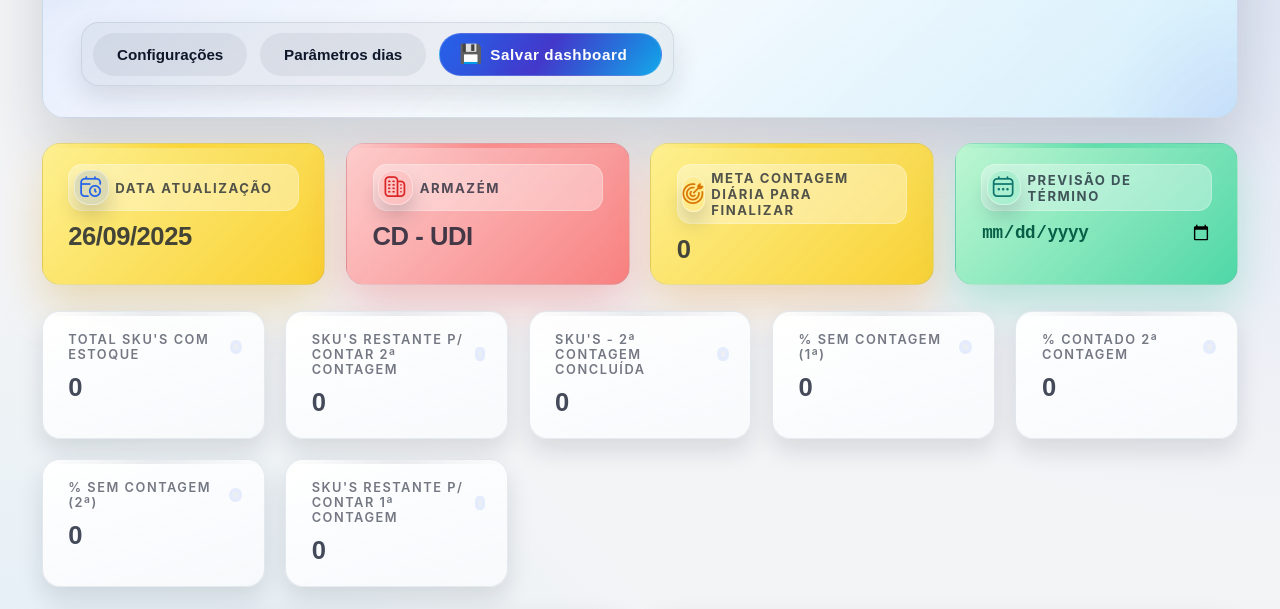
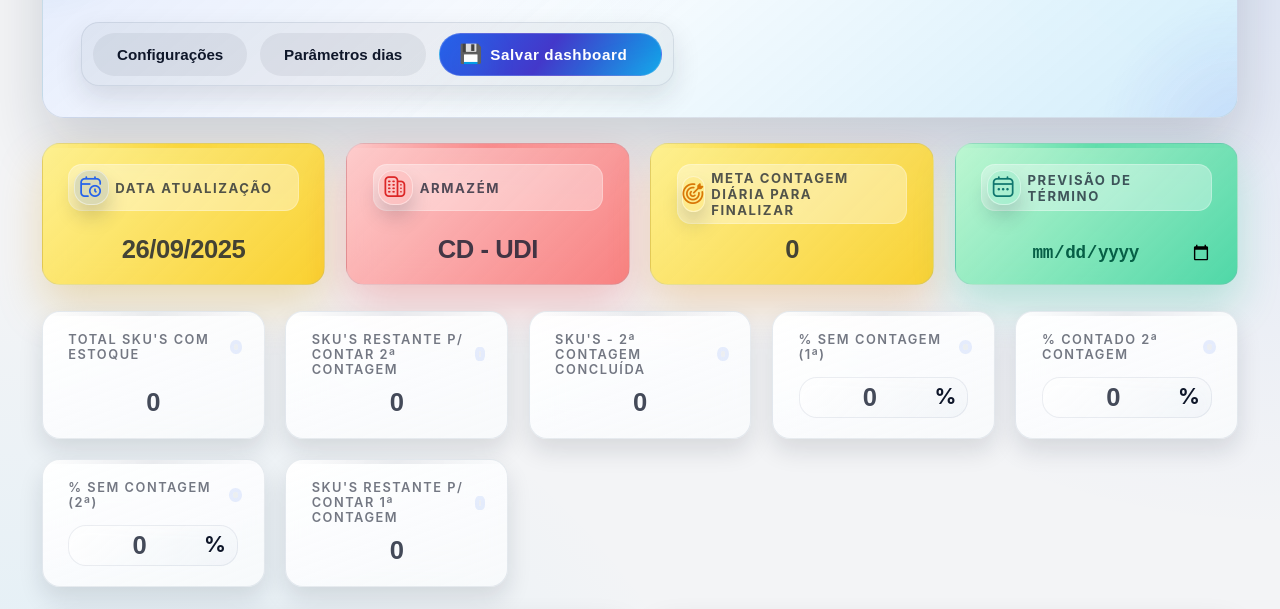
Before and after one commit to Zdx1000/Painel-de-Contagem, a plain HTML site: page componentes/index.html in a window 1280 px wide. Shown: the part 186-795 px from the top of the page. Drawn offline with nearby package versions, Linux system fonts and the light colour scheme.

Commit message:
gitignore

```diff
--- a/componentes/index.html
+++ b/componentes/index.html
@@ -72,15 +72,24 @@
             </article>
             <article class="card" data-field="percentualSemContagem">
                 <label for="percentual-sem-contagem">% sem contagem (1ª)</label>
-                <input id="percentual-sem-contagem" name="percentualSemContagem" type="number" min="0" max="100" step="0.01" placeholder="0" readonly>
+                <div class="card__value card__value--with-suffix">
+                    <input id="percentual-sem-contagem" name="percentualSemContagem" type="number" min="0" max="100" step="0.01" placeholder="0" readonly>
+                    <span class="card__suffix" aria-hidden="true">%</span>
+                </div>
             </article>
             <article class="card" data-field="percentualContadoSegunda">
                 <label for="percentual-contado-segunda">% contado 2ª contagem</label>
-                <input id="percentual-contado-segunda" name="percentualContadoSegunda" type="number" min="0" max="100" step="0.01" placeholder="0" readonly>
+                <div class="card__value card__value--with-suffix">
+                    <input id="percentual-contado-segunda" name="percentualContadoSegunda" type="number" min="0" max="100" step="0.01" placeholder="0" readonly>
+                    <span class="card__suffix" aria-hidden="true">%</span>
+                </div>
             </article>
             <article class="card" data-field="percentualSemContagemSegunda">
                 <label for="percentual-sem-contagem-segunda">% sem contagem (2ª)</label>
-                 <input id="percentual-sem-contagem-segunda" name="percentualSemContagemSegunda" type="number" min="0" max="100" step="0.01" placeholder="0" readonly>
+                 <div class="card__value card__value--with-suffix">
+                     <input id="percentual-sem-contagem-segunda" name="percentualSemContagemSegunda" type="number" min="0" max="100" step="0.01" placeholder="0" readonly>
+                     <span class="card__suffix" aria-hidden="true">%</span>
+                 </div>
             </article>
             <article class="card" data-field="skusRestantePrimeira">
                 <label for="skus-restante-primeira">SKU's restante p/ contar 1ª contagem</label>
--- a/componentes/style.css
+++ b/componentes/style.css
@@ -337,10 +337,12 @@ body {
 	display: flex;
 	flex-direction: column;
 	gap: 0.7rem;
+	justify-content: space-between;
 	position: relative;
 	overflow: hidden;
 	transform: translateY(0);
 	transition: transform 0.28s ease, box-shadow 0.28s ease, border-color 0.28s ease;
+	min-height: 125px;
 }
 
 
@@ -383,6 +385,36 @@ body {
 .card > * {
 	position: relative;
 	z-index: 1;
+}
+
+
+.card__value {
+	margin-top: auto;
+	display: flex;
+	align-items: baseline;
+	justify-content: center;
+	gap: 0.35rem;
+	color: inherit;
+}
+
+.card__value--with-suffix {
+	padding: 0.35rem 0.75rem;
+	border-radius: calc(var(--radius-md) + 4px);
+	background: linear-gradient(135deg, rgba(255, 255, 255, 0.7), rgba(226, 232, 240, 0.3));
+	box-shadow: inset 0 0 0 1px rgba(148, 163, 184, 0.18), inset 0 8px 14px rgba(255, 255, 255, 0.25);
+}
+
+.card__value input {
+	margin-top: 0;
+	min-width: 0;
+	flex: 0 1 auto;
+}
+
+.card__suffix {
+	font-size: clamp(1.05rem, 1.75vw, 1.35rem);
+	font-weight: 700;
+	color: currentColor;
+	text-shadow: 0 1px 0 rgba(255, 255, 255, 0.6);
 }
 
 .card label {
@@ -469,6 +501,8 @@ body {
 	letter-spacing: -0.018em;
 	text-shadow: 0 1px 0 rgba(255, 255, 255, 0.6);
 	transition: color 0.2s ease, box-shadow 0.2s ease;
+	text-align: center;
+	margin-top: auto;
 }
 
 .card input::placeholder {
@@ -510,7 +544,9 @@ body {
 }
 
 .card--highlight label,
-.card--highlight input {
+.card--highlight input,
+.card--highlight .card__value,
+.card--highlight .card__suffix {
 	color: #713f12;
 	text-shadow: none;
 }
@@ -523,7 +559,9 @@ body {
 }
 
 .card--warehouse label,
-.card--warehouse input {
+.card--warehouse input,
+.card--warehouse .card__value,
+.card--warehouse .card__suffix {
 	color: #7f1d1d;
 	text-shadow: none;
 }
@@ -536,7 +574,9 @@ body {
 }
 
 .card--goal label,
-.card--goal input {
+.card--goal input,
+.card--goal .card__value,
+.card--goal .card__suffix {
 	color: #78350f;
 	text-shadow: none;
 }
@@ -549,7 +589,9 @@ body {
 }
 
 .card--outlook label,
-.card--outlook input {
+.card--outlook input,
+.card--outlook .card__value,
+.card--outlook .card__suffix {
 	color: #065f46;
 	text-shadow: none;
 }
```
